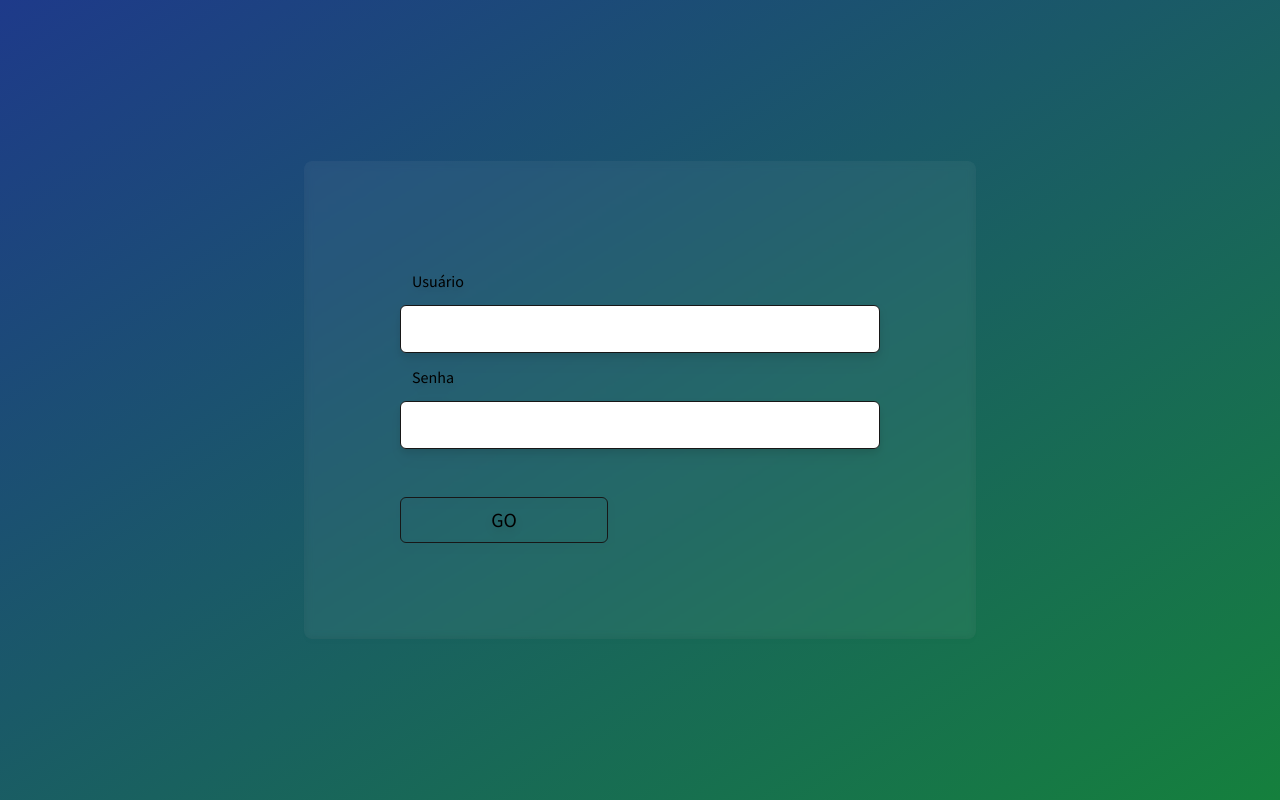
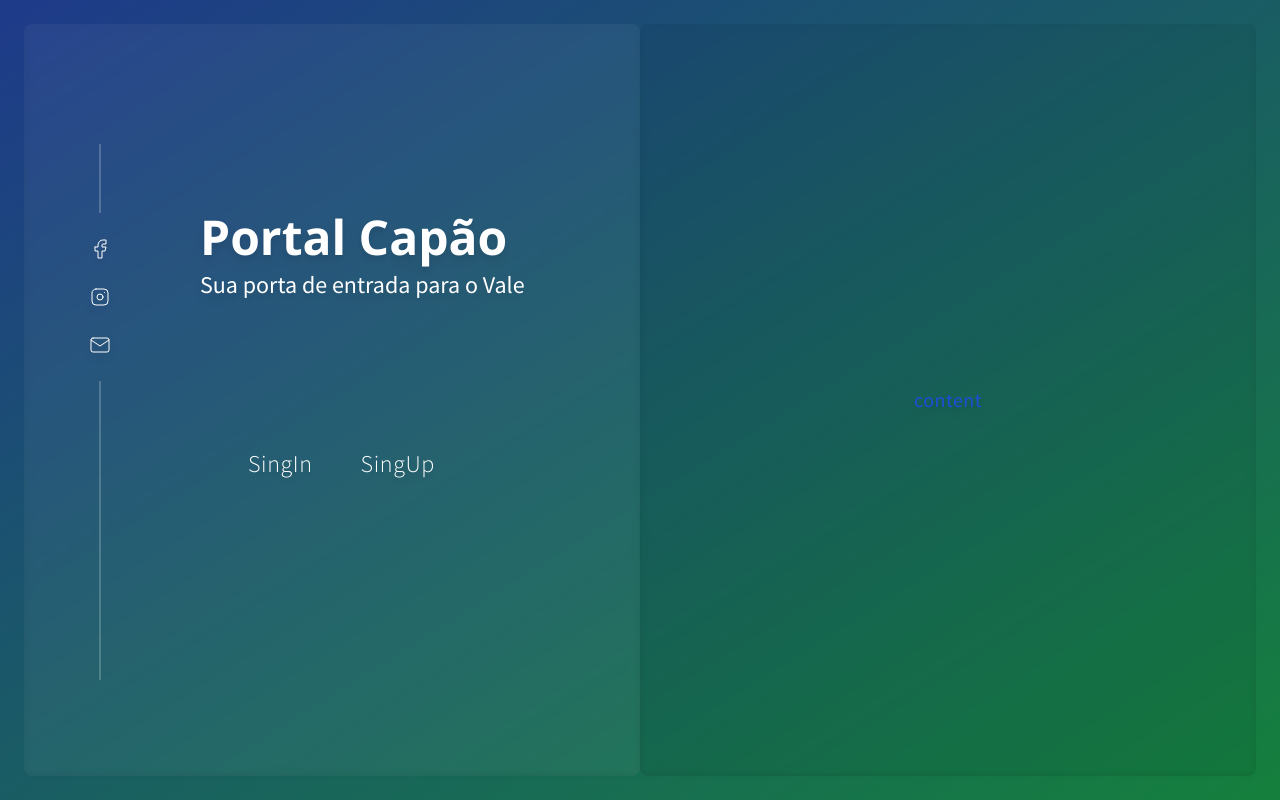
Before and after one commit to viriatonova/strictodigital, a React (Create React App) app in the folder frontend/: page / in a window 1280 px wide. Built offline with nearby package versions, Linux system fonts and the light colour scheme.

Commit message:
singin and singup

```diff
--- a/frontend/src/App.js
+++ b/frontend/src/App.js
@@ -1,12 +1,17 @@
 import { BrowserRouter, Routes, Route } from "react-router-dom";
 import Login from "./pages/Login";
+import SingUpForm from "./components/forms/SingUpForm";
+import SingInForm from "./components/forms/SingInForm";
 import NotFound from "./pages/NotFound";
 
 function App() {
     return (
         <BrowserRouter>
             <Routes>
-                <Route path="/" element={<Login />} />
+                <Route path="/" element={<Login />}>
+                    <Route path="singin" element={<SingInForm />} />
+                    <Route path="singup" element={<SingUpForm />} />
+                </Route>
                 <Route path="*" element={<NotFound />} />
             </Routes>
         </BrowserRouter>
--- a/frontend/src/components/forms/LoginForm.jsx
+++ b/frontend/src/components/forms/SingInForm.jsx
@@ -1,11 +1,11 @@
-const LoginForm = () => {
+const SingInForm = () => {
     return (
-        <form className="login-form">
+        <form className="singin-form">
             <fieldset className="input-default">
                 <label htmlFor="username">Usuário</label>
                 <input name="username" type="text" />
             </fieldset>
-            <fieldset className="input-default">
+            <fieldset className="input-default mt-6">
                 <label htmlFor="password">Senha</label>
                 <input name="password" type="password" />
             </fieldset>
@@ -14,4 +14,4 @@ const LoginForm = () => {
     );
 };
 
-export default LoginForm;
+export default SingInForm;
--- /dev/null
+++ b/frontend/src/components/forms/SingUpForm.jsx
@@ -0,0 +1,31 @@
+const SingUpForm = () => {
+    return (
+        <form className="singin-form">
+            <div className="w-full h-full flex justify-center items-center">
+                <div className="w-1/2 h-full">
+                    <fieldset className="input-default">
+                        <label htmlFor="username">Usuário</label>
+                        <input name="username" type="text" />
+                    </fieldset>
+                    <fieldset className="input-default mt-6">
+                        <label htmlFor="password">Senha</label>
+                        <input name="password" type="password" />
+                    </fieldset>
+                </div>
+                <div className="w-1/2 h-full ml-4">
+                    <fieldset className="input-default">
+                        <label htmlFor="username">Usuário</label>
+                        <input name="username" type="text" />
+                    </fieldset>
+                    <fieldset className="input-default mt-6">
+                        <label htmlFor="password">Senha</label>
+                        <input name="password" type="password" />
+                    </fieldset>
+                </div>
+            </div>
+            <button className="btn-primary mt-12 self-start">GO</button>
+        </form>
+    );
+};
+
+export default SingUpForm;
--- /dev/null
+++ b/frontend/src/components/social/SocialSideBar.jsx
@@ -0,0 +1,84 @@
+const SocialSidebar = () => {
+    return (
+        <nav className="social-nav">
+            <ul>
+                <li className="w-auto !h-32 border border-white/20"></li>
+                <li>
+                    <a
+                        href="https://www.facebook.com/"
+                        target="_blank"
+                        rel="noreferrer"
+                    >
+                        <svg
+                            xmlns="http://www.w3.org/2000/svg"
+                            className="social-svg"
+                            width="44"
+                            height="44"
+                            viewBox="0 0 24 24"
+                            strokeWidth="1.5"
+                            stroke="#2c3e50"
+                            fill="none"
+                            strokeLinecap="round"
+                            strokeLinejoin="round"
+                        >
+                            <path stroke="none" d="M0 0h24v24H0z" fill="none" />
+                            <path d="M7 10v4h3v7h4v-7h3l1 -4h-4v-2a1 1 0 0 1 1 -1h3v-4h-3a5 5 0 0 0 -5 5v2h-3" />
+                        </svg>
+                    </a>
+                </li>
+                <li>
+                    <a
+                        href="https://www.facebook.com/"
+                        target="_blank"
+                        rel="noreferrer"
+                    >
+                        <svg
+                            xmlns="http://www.w3.org/2000/svg"
+                            className="social-svg"
+                            width="44"
+                            height="44"
+                            viewBox="0 0 24 24"
+                            strokeWidth="1.5"
+                            stroke="#2c3e50"
+                            fill="none"
+                            strokeLinecap="round"
+                            strokeLinejoin="round"
+                        >
+                            <path stroke="none" d="M0 0h24v24H0z" fill="none" />
+                            <rect x="4" y="4" width="16" height="16" rx="4" />
+                            <circle cx="12" cy="12" r="3" />
+                            <line x1="16.5" y1="7.5" x2="16.5" y2="7.501" />
+                        </svg>
+                    </a>
+                </li>
+                <li>
+                    <a
+                        href="https://www.facebook.com/"
+                        target="_blank"
+                        rel="noreferrer"
+                    >
+                        <svg
+                            xmlns="http://www.w3.org/2000/svg"
+                            className="social-svg"
+                            width="44"
+                            height="44"
+                            viewBox="0 0 24 24"
+                            strokeWidth="1.5"
+                            stroke="#2c3e50"
+                            fill="none"
+                            strokeLinecap="round"
+                            strokeLinejoin="round"
+                        >
+                            <path stroke="none" d="M0 0h24v24H0z" fill="none" />
+                            <rect x="3" y="5" width="18" height="14" rx="2" />
+                            <polyline points="3 7 12 13 21 7" />
+                        </svg>
+                    </a>
+                </li>
+                <li className="w-auto !h-full border border-white/20"></li>
+            </ul>
+        </nav>
+    );
+};
+
+export default SocialSidebar;
--- a/frontend/src/index.css
+++ b/frontend/src/index.css
@@ -9,9 +9,9 @@
     /* THEME VARIABLES */
     :root {
         /* backgouds */
-        --color-base: ##1d4ed8;
+        --color-base: #1d4ed8;
         --color-inverted: #E5E5E5;
-        --color-secundary: #E5E5E5;
+        --color-secundary: #22d3ee;
 
         /* texts */
         --color-text-title: #000000;
@@ -50,7 +50,7 @@
     }
 
     h3 {
-        @apply text-base lg:text-xl xl:text-2xl text-skin-subtitles font-medium
+        @apply text-base lg:text-xl xl:text-2xl text-skin-subtitles
     }
 
     p {
@@ -95,12 +95,12 @@
     /* FORM PADRÃO */
 
     .input-default {
-        @apply w-[30rem] h-auto flex flex-col
+        @apply w-[30rem] h-auto flex flex-col uppercase text-skin-inverted
     }
 
     .input-default input {
-        @apply w-full h-12 px-4 border border-skin-base rounded-md
-        focus:outline-none focus:ring-2 ring-skin-highlight
+        @apply w-full h-12 border-b border-skin-inverted
+        focus:outline-none  bg-transparent text-xl
     }
 
     .input-default select {
@@ -109,7 +109,7 @@
     }
 
     .input-default label {
-        @apply w-full h-full p-3
+        @apply w-full h-full py-1
     }
 
     .input-disabled {
@@ -131,13 +131,50 @@
         bg-gradient-to-br from-blue-900 to-green-700
     }
 
-    .login div {
-        @apply w-auto h-auto p-24 flex justify-center items-center
+    .login > section {
+        @apply w-1/2 h-full px-6 py-24 flex justify-start items-center
         backdrop-blur-sm bg-white/5 rounded-lg drop-shadow-lg
     }
 
-    .login-form {
-        @apply w-full h-full flex flex-col justify-center items-center
+    .login > section > div {
+        @apply w-full h-full px-6 ml-6
+        flex flex-col justify-center items-start
+    }
+
+    .login > aside {
+        @apply w-1/2 h-full p-24 flex justify-center items-center
+        backdrop-blur-sm bg-black/5 rounded-lg drop-shadow-lg
+    }
+
+    .singin-form {
+        @apply w-full h-full py-12 flex flex-col justify-start items-start
+    }
+
+
+    .login-link-wrapper {
+        @apply w-1/2 h-1/3  py-12 flex justify-start items-center
+    }
+
+    .login-link {
+        @apply w-1/2 h-full text-2xl tracking-wide capitalize text-skin-inverted
+        ml-12 hover:underline hover:text-skin-highlight
+    }
+    /* SOCIAL */
+
+    .social-svg {
+        @apply  stroke-white stroke-1 w-6 h-auto hover:stroke-secundary
+    }
+
+    .social-nav {
+        @apply w-auto h-full px-10 flex justify-center items-center
+    }
+
+    .social-nav > ul {
+        @apply w-auto h-full flex flex-col justify-start items-center
+    }
+
+    .social-nav > ul > li {
+        @apply w-auto h-auto mt-6
     }
 
 }
--- a/frontend/src/pages/Login.jsx
+++ b/frontend/src/pages/Login.jsx
@@ -1,11 +1,32 @@
-import LoginForm from "../components/forms/LoginForm";
+import SocialSidebar from "../components/social/SocialSideBar";
+import { Outlet, NavLink } from "react-router-dom";
 
 const Login = () => {
     return (
         <main className="login">
-            <div>
-                <LoginForm />
-            </div>
+            <section>
+                <SocialSidebar />
+                <div>
+                    <header className="w-full h-1/3">
+                        <h1 className="text-skin-inverted">Portal Capão</h1>
+                        <h3 className="text-skin-inverted mt-2">
+                            Sua porta de entrada para o Vale
+                        </h3>
+                    </header>
+                    <div className="login-link-wrapper">
+                        <NavLink className="login-link" to="singin">
+                            SingIn
+                        </NavLink>
+                        <NavLink className="login-link" to="singup">
+                            SingUp
+                        </NavLink>
+                    </div>
+                    <Outlet />
+                </div>
+            </section>
+            <aside>
+                <p>content</p>
+            </aside>
         </main>
     );
 };
--- a/frontend/tailwind.config.js
+++ b/frontend/tailwind.config.js
@@ -7,6 +7,11 @@ module.exports = {
         extend: {
             spacing: {
                 480: "30rem",
+            },
+            colors: {
+                base: "var(--color-base)",
+                secundary: "var(--color-secundary)",
+                inverted: "var(--color-inverted)",
             },
             fontFamily: {
                 title: ['"Open Sans"', ...defaultTheme.fontFamily.serif],
```
